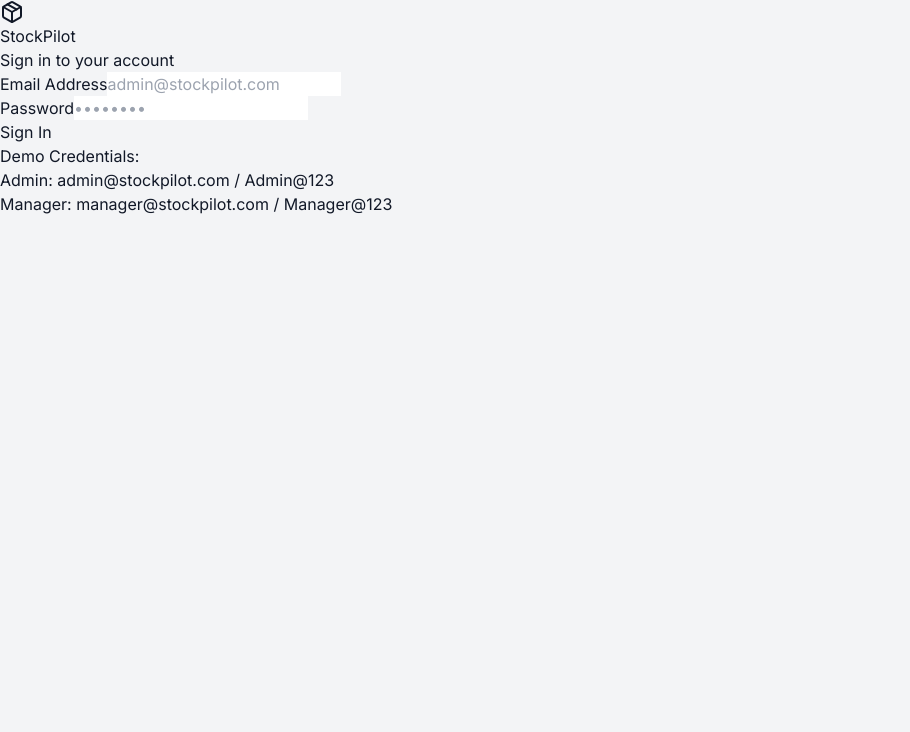
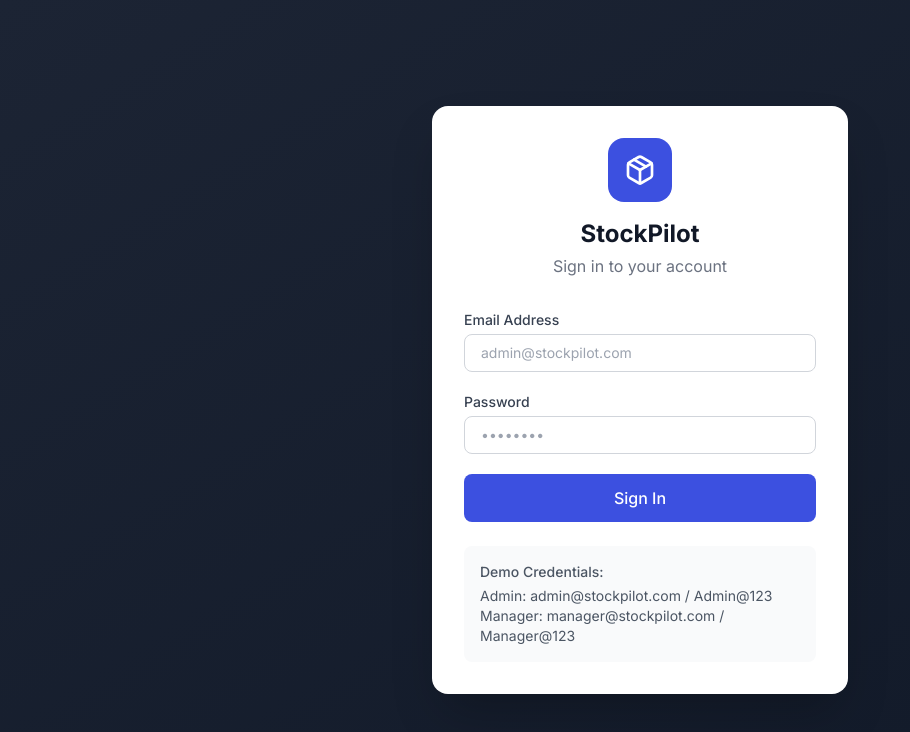
Before and after one commit to evilboss/stock-pilot-web, a Next.js app: page /login in a window 1280 px wide. Shown: the top 732 px of the page, without its empty margins (0-910 px from the left). Built offline with nearby package versions, Linux system fonts and the light colour scheme; no server answers.

Commit message:
add tailwind configuration with custom color palette

```diff
--- /dev/null
+++ b/tailwind.config.ts
@@ -0,0 +1,20 @@
+import type { Config } from 'tailwindcss';
+
+const config: Config = {
+  content: ['./src/pages/**/*.{js,ts,jsx,tsx,mdx}', './src/components/**/*.{js,ts,jsx,tsx,mdx}', './src/app/**/*.{js,ts,jsx,tsx,mdx}'],
+  theme: {
+    extend: {
+      colors: {
+        primary: {
+          DEFAULT: '#3C50E0',
+          light: '#5A6ED4',
+          dark: '#2B3CC0',
+        },
+        sidebar: '#1C2434',
+        'sidebar-dark': '#111928',
+      },
+    },
+  },
+  plugins: [],
+};
+export default config;
```
